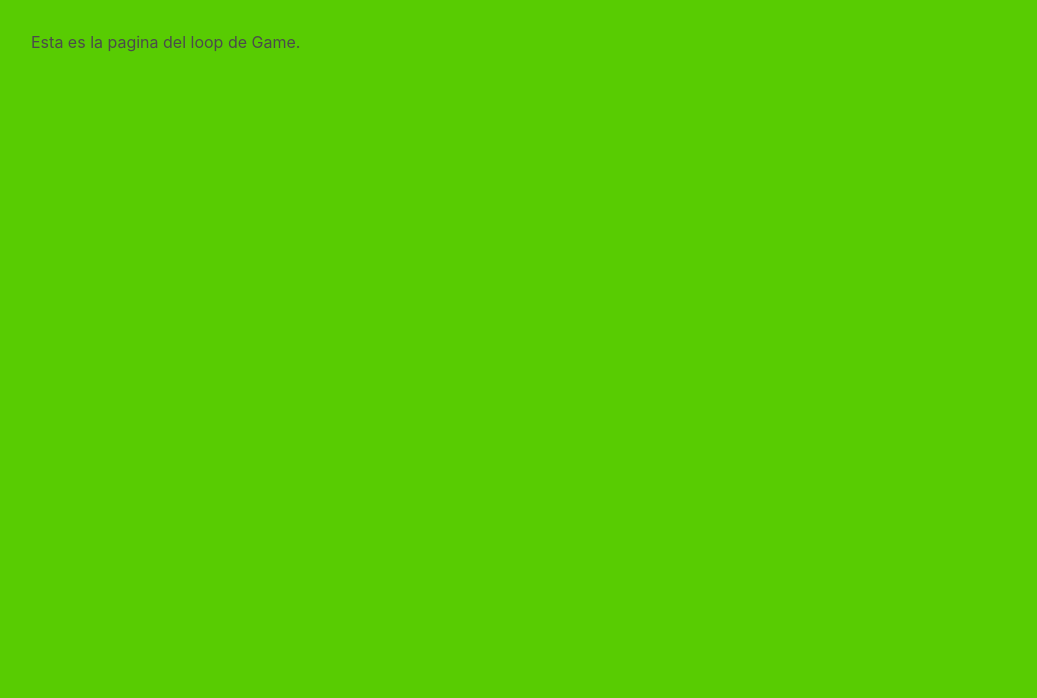
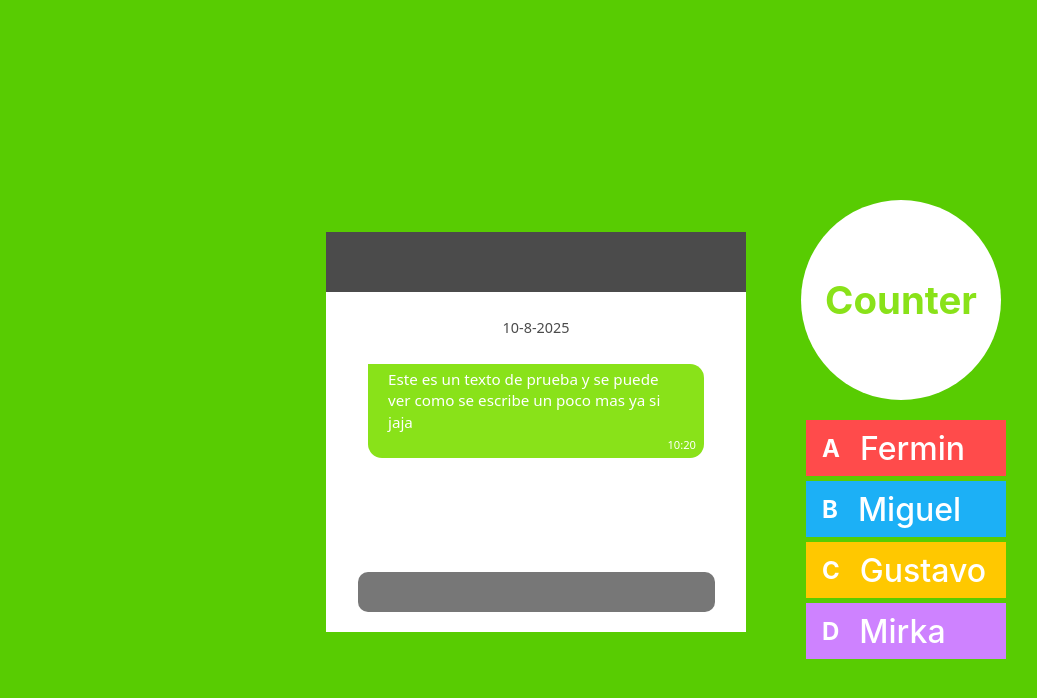
Before and after one commit to GustavoGtz/who_said_this, a Vue app in the folder frontend/who/: page /who/host/game in a window 1280 px wide. Shown: the top 698 px of the page, without its empty margins (1-1038 px from the left). Built offline with nearby package versions, Linux system fonts and the light colour scheme.

Commit message:
Desktop Game Loop Interface almost done

```diff
--- a/frontend/who/src/assets/main.css
+++ b/frontend/who/src/assets/main.css
@@ -311,3 +311,140 @@ a:hover {
     transform: scale(0.8);
   }
 }
+
+/* =========================
+   GAME LOOP INTERFACE
+   ========================= */
+.message-interface {
+  position:relative;
+
+  background: var(--card-bg);
+
+  min-height: 400px;
+  width: 100%;
+  max-width: 420px;
+  margin: 16px auto;
+
+  display: flex;
+  flex-direction: column;
+  gap: 6px;
+
+  font-family: system-ui, sans-serif;
+}
+
+.grey-header {
+  height: 60px;
+  margin-bottom: 20px;
+  background: var(--text-main);
+}
+.grey-footer {
+  position:absolute;
+  align-self: center;
+  border-radius: 10px;
+  bottom: 5%;
+  width: 85%;
+  height: 10%;
+  background: var(--text-muted);
+}
+
+.date-header {
+    align-self: center;
+    font-size: 0.9rem;
+    color: var(--text-main);
+    margin-bottom: 5%;
+}
+
+.scrollable-msg {
+    position: relative;
+
+    max-width: 80%;
+    max-height: 170px;
+    width: 80%;
+    padding: 5px 20px 25px 20px;
+
+    background: var(--bg-accent);
+    color: var(--card-bg);
+
+    border-radius: 0px 14px 14px 14px;
+
+    font-size: 0.95rem;
+    line-height: 1.4;
+
+    overflow:hidden;
+
+    align-self:center;
+    word-wrap: break-word;
+}
+
+.time-footer {
+    position:absolute;
+    bottom: 5px;
+    right: 8px;
+
+    font-size: 0.7rem;
+    color: var(--card-bg);
+}
+
+
+.game-timer {
+    width: 200px;
+    height: 200px;
+    border-radius: 50%;
+
+    background: var(--card-bg);
+    color: var(--bg-accent);
+    display: flex;
+    align-items: center;
+    justify-content: center;
+
+    font-size: 2.4rem;
+    font-weight: bold;
+
+    margin-bottom: 20px;
+}
+
+.game-answer {
+    width: 100%;
+    max-width: 200px;
+    height: 56px;
+
+    margin: 5px 5px 5px 5px;
+
+    display: flex;
+    align-items: center;
+    gap: 20px;
+
+    padding: 16px 16px;
+
+    color: var(--card-bg);
+
+    font-size: 2rem;
+    font-weight: 500;
+}
+
+.game-answer:nth-of-type(2) {
+    background: var(--player-one);
+}
+
+.game-answer:nth-of-type(3) {
+    background: var(--player-two);
+}
+
+.game-answer:nth-of-type(4) {
+    background: var(--player-three);
+}
+
+.game-answer:nth-of-type(5) {
+    background: var(--player-four);
+}
+
+.game-answer-icon {
+    color: var(--card-bg);
+
+    display: flex;
+    align-items: center;
+    justify-content: left;
+
+    font-weight: bold;
+    font-size: 1.5rem;
+}
--- a/frontend/who/src/views/desktop/Game.vue
+++ b/frontend/who/src/views/desktop/Game.vue
@@ -1,8 +1,65 @@
 <script setup>
-import { ref } from "vue";
+import { ref, reactive} from "vue";
+
+const state = ref("loop")
+
+// PLACEHOLDER VARIABLES
+const answerTime = ref(60)
+const message = reactive({
+    text : "Este es un texto de prueba y se puede ver como se escribe un poco mas ya si jaja",
+    date : "10-8-2025",
+    time : "10:20"
+})
+const answers = reactive({
+    good : "Fermin",
+    bad : ["Miguel", "Gustavo", "Mirka"]
+})
+
+function startRound() {
+    // Put a Cortain for a few sxeconds
+    // Generate a new question with the objetct in the backend
+    //Put a timer with the question and receive the answers.
+}
 
 </script>
 
 <template>
-    Esta es la pagina del loop de Game.
+    <div v-if="state === 'loop'" class="page-center">
+        <div class="invisible-card">
+            <div class="message-interface">
+                <div class="grey-header"></div>
+                <div class="date-header">
+                    {{ message.date }}
+                </div>
+                <div class="scrollable-msg">
+                    {{ message.text }}
+                    <div class="time-footer">
+                        {{ message.time }}
+                    </div>
+                </div>
+                <div class="grey-footer"></div>
+            </div>
+
+            <div class="text-stacked">
+                <div class="game-timer">
+                    Counter
+                </div>
+                <div class="game-answer">
+                    <div class="game-answer-icon"> A </div> Fermin
+                </div>
+
+                <div class="game-answer">
+                    <div class="game-answer-icon"> B </div> Miguel
+                </div>
+
+                <div class="game-answer">
+                    <div class="game-answer-icon"> C </div> Gustavo
+                </div>
+
+                <div class="game-answer">
+                    <div class="game-answer-icon"> D </div> Mirka
+                </div>
+            </div>
+        </div>
+    </div>
 </template>
--- a/frontend/who/src/views/desktop/Host.vue
+++ b/frontend/who/src/views/desktop/Host.vue
@@ -2,7 +2,7 @@
 import { ref } from "vue";
 
 </script>
-
+<!-- TODO: Pasar el codiogo dentro de Whoo.vue aqui.-->
 <template>
     Esta es la pagina de Configuracion de Host
 </template>
```
